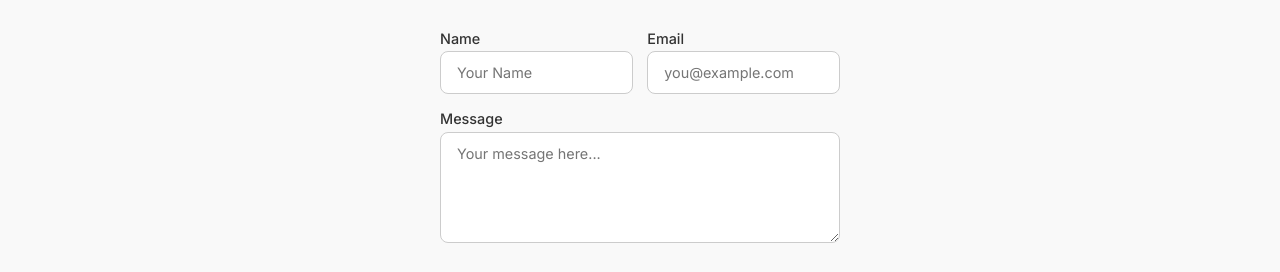
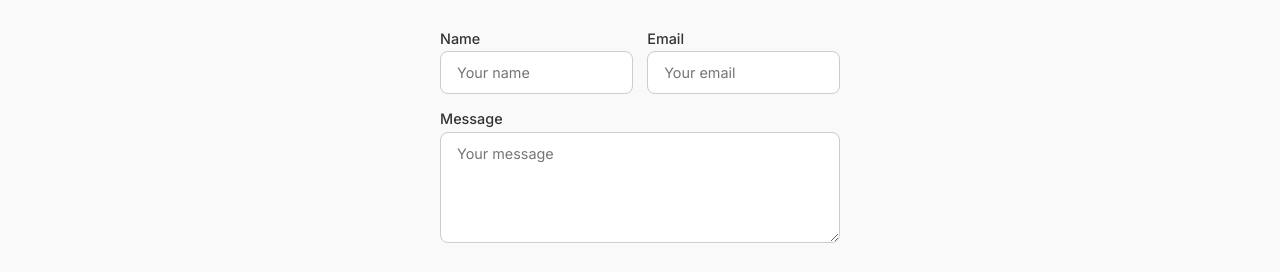
Before and after one commit to desjohnsen/portfolio, a React (Vite) app: page / in a window 1280 px wide. Shown: the part 2419-2691 px from the top of the page. Built offline with nearby package versions, Linux system fonts and the light colour scheme.

Commit message:
docs: update contact form placeholders

```diff
--- a/src/components/Contact.jsx
+++ b/src/components/Contact.jsx
@@ -65,18 +65,18 @@ const Contact = ({ contactSectionRef }) => {
           <div className="form-row">
             <div className="form-group">
               <label htmlFor="name">Name</label>
-              <input type="text" name="name" id="name" placeholder="Your Name" required />
+              <input type="text" name="name" id="name" placeholder="Your name" required />
             </div>
 
             <div className="form-group">
               <label htmlFor="email">Email</label>
-              <input type="email" name="email" id="email" placeholder="you@example.com" required />
+              <input type="email" name="email" id="email" placeholder="Your email" required />
             </div>
           </div>
 
           <div className="form-group">
             <label htmlFor="message">Message</label>
-            <textarea name="message" id="message" rows="5" placeholder="Your message here..." required></textarea>
+            <textarea name="message" id="message" rows="5" placeholder="Your message" required></textarea>
           </div>
 
           <button type="submit" className="send-button">Send</button>
```
